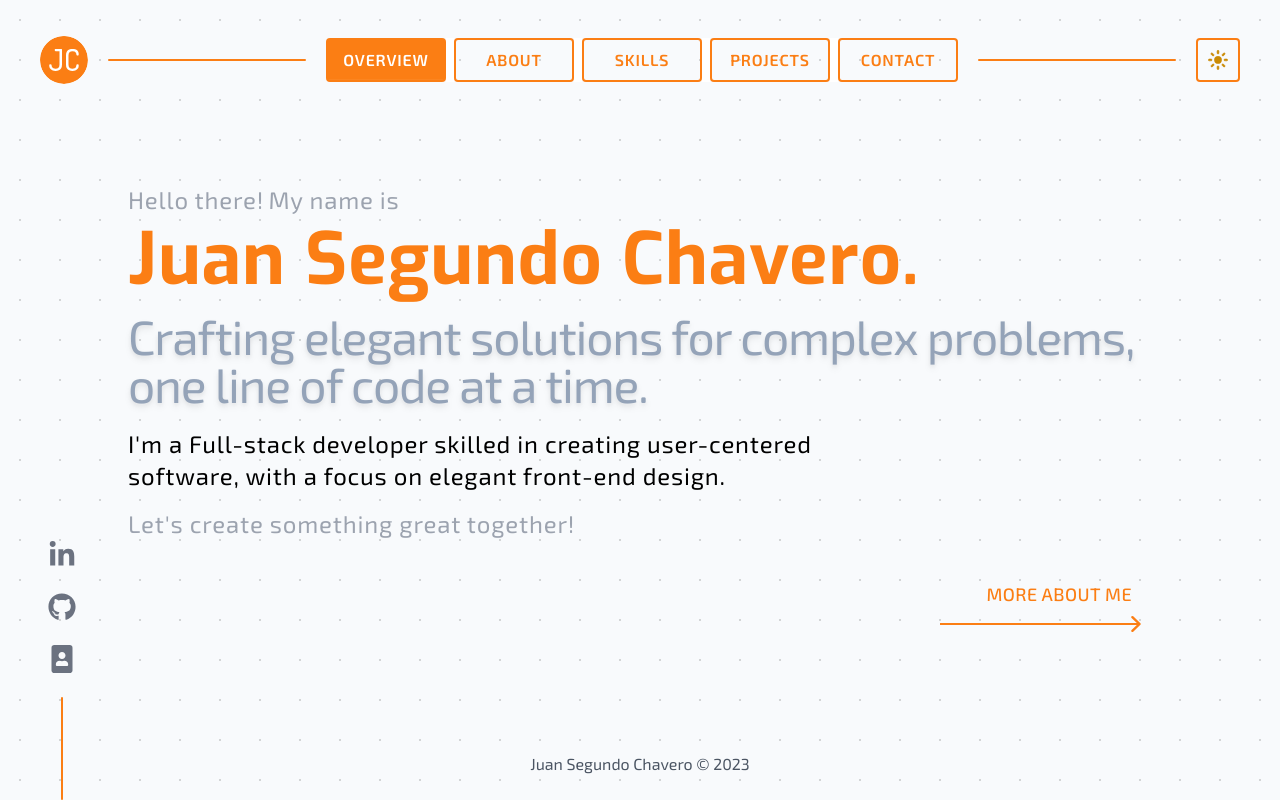
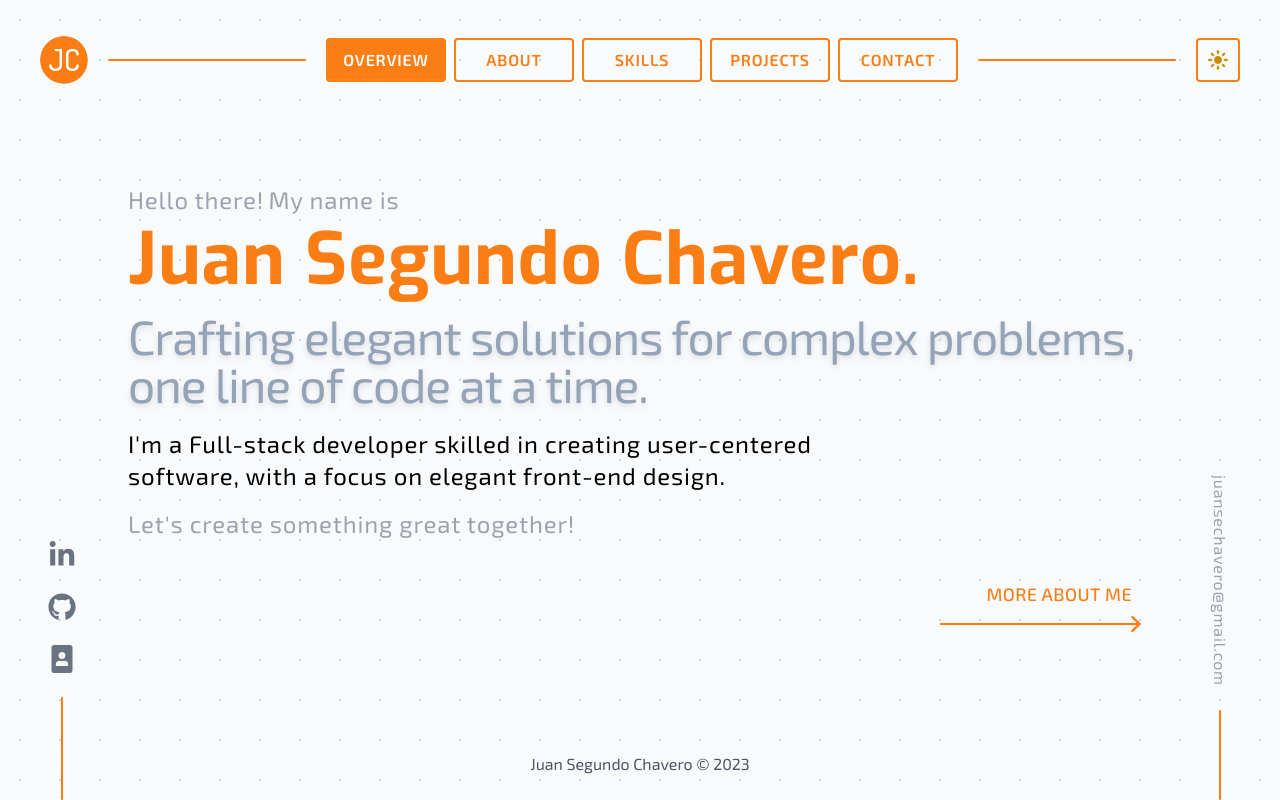
Before and after one commit to JuanseChavero/portfolio_next13, a Next.js app: page / in a window 1280 px wide. Built offline with nearby package versions, Linux system fonts and the light colour scheme.

Commit message:
Add email to layout

```diff
--- a/app/customLayout.tsx
+++ b/app/customLayout.tsx
@@ -1,6 +1,7 @@
 'use client';
 
-import { ReactNode, useEffect } from 'react';
+import { ReactNode } from 'react';
+import Email from '../components/Email';
 import Footer from '../components/Footer';
 import Navbar from '../components/Navbar';
 import ScrollToTop from '../components/ScrollToTop';
@@ -19,6 +20,7 @@ export default function Layout({ children }: { children: ReactNode }) {
       <Navbar />
       {children}
       <SocialMedia />
+      <Email />
       <Footer />
     </main>
   );
--- /dev/null
+++ b/components/Email.tsx
@@ -0,0 +1,30 @@
+import { motion } from 'framer-motion';
+
+export default function Email() {
+  const email = 'juansechavero@gmail.com';
+
+  return (
+    <motion.div
+      className="fixed flex-col items-center justify-center hidden h-screen gap-6 right-8 md:flex xl:right-12"
+      initial={{ opacity: 0, y: 400 }}
+      animate={{ opacity: 1, y: 0 }}
+      exit={{ opacity: 0, y: 400 }}
+      transition={{
+        y: { type: 'spring', bounce: 0, duration: 1.5, delay: 1.25 },
+      }}
+    >
+      <motion.div className="h-full" />
+      <motion.a
+        className="text-gray-400 outline-none [writing-mode:vertical-lr] hocus:text-primary"
+        initial={{ letterSpacing: '0.05em' }}
+        whileHover={{ letterSpacing: '0.1em' }}
+        whileFocus={{ letterSpacing: '0.1em' }}
+        aria-label="Link to my email"
+        href={`mailto:${email}`}
+      >
+        {email}
+      </motion.a>
+      <motion.div className="h-40 w-[2px] rounded-full bg-primary" />
+    </motion.div>
+  );
+}
```
